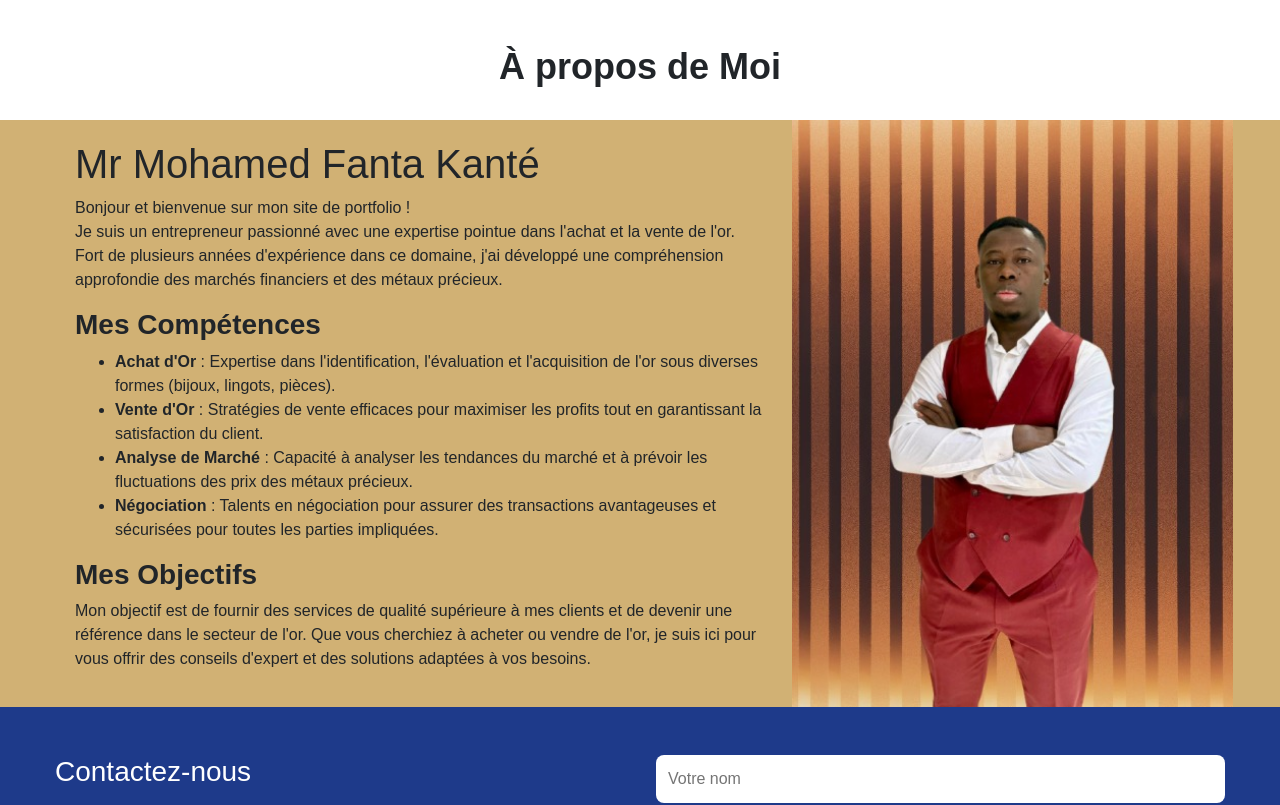
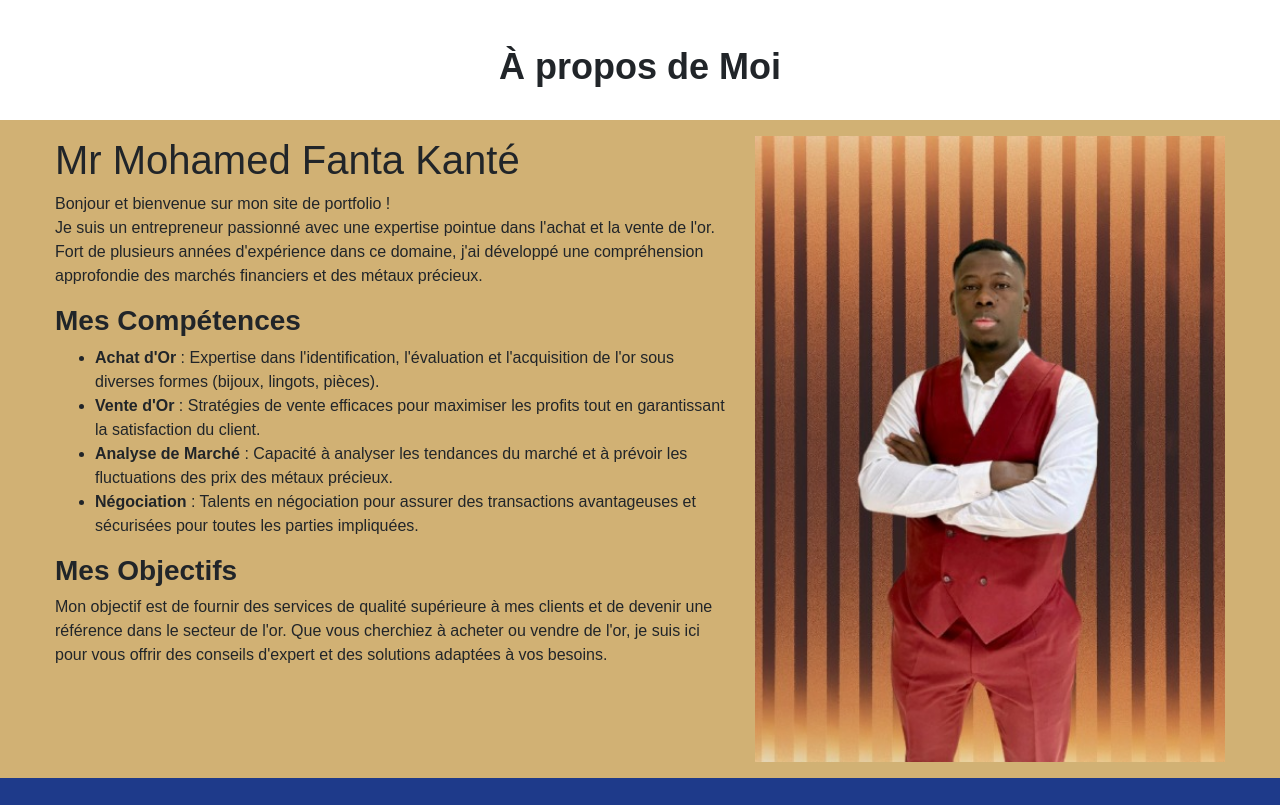
Before and after one commit to sagnofelix/kf-sarlu, a React (Create React App) app: page / in a window 1280 px wide. Shown: the part 1660-2465 px from the top of the page. Built offline with nearby package versions, Linux system fonts and the light colour scheme.

Commit message:
aligning profile image

```diff
--- a/public/index.html
+++ b/public/index.html
@@ -1,23 +1,23 @@
 <!DOCTYPE html>
-<html lang="en">
+<html lang="fr">
 
 <head>
   <meta charset="utf-8" />
-  <link rel="icon" href="%PUBLIC_URL%/favicon.ico" />
+  <!--<link rel="icon" href="%PUBLIC_URL%/favicon.ico" />-->
+  <!-- <link rel="apple-touch-icon" href="%PUBLIC_URL%/logo192.png" /> -->
+
   <link rel="stylesheet" href="https://cdn.jsdelivr.net/npm/bootstrap@4.6.0/dist/css/bootstrap.min.css"
     integrity="sha384-B0vP5xmATw1+K9KRQjQERJvTumQW0nPEzvF6L/Z6nronJ3oUOFUFpCjEUQouq2+l" crossorigin="anonymous">
 
-  <!-- <link rel="stylesheet" href="https://cdn.jsdelivr.net/npm/bootstrap@5.2.3/dist/css/bootstrap.min.css"
-      integrity="sha384-rbsA2VBKQhggwzxH7pPCaAqO46MgnOM80zW1RWuH61DGLwZJEdK2Kadq2F9CUG65" crossorigin="anonymous"> -->
   <meta name="viewport" content="width=device-width, initial-scale=1" />
   <meta name="theme-color" content="#000000" />
-  <meta name="description" content="Web site created using create-react-app" />
-  <link rel="apple-touch-icon" href="%PUBLIC_URL%/logo192.png" />
+  <meta name="description" content="Mr Mohamed Fanta Kanté, entrepreneur passionné avec une expertise pointue dans l'achat et la vente de l'or" />
   <link rel="manifest" href="%PUBLIC_URL%/manifest.json" />
   <link rel="stylesheet" href="https://cdnjs.cloudflare.com/ajax/libs/font-awesome/6.4.0/css/all.min.css"
     integrity="sha512-iecdLmaskl7CVkqkXNQ/ZH/XLlvWZOJyj7Yy7tcenmpD1ypASozpmT/E0iPtmFIB46ZmdtAc9eNBvH0H/ZpiBw=="
     crossorigin="anonymous" referrerpolicy="no-referrer" />
   <link rel="stylesheet" href="https://cdn.jsdelivr.net/npm/bootstrap-icons@1.11.3/font/bootstrap-icons.min.css">
+
   <title>KANTE & FRERES-SARLU</title>
 </head>
 
--- a/src/components/nav-bar.tsx
+++ b/src/components/nav-bar.tsx
@@ -48,7 +48,6 @@ const NavBar: React.FC = () => {
                             {/* Links */}
                             <div className="collapse navbar-collapse" id="navbarNav">
                                 <ul className="navbar-nav ml-auto">
-
                                     <li className="nav-item">
                                         <Link to="/" className="nav-link">
                                             Services
--- a/src/pages/collaboration.tsx
+++ b/src/pages/collaboration.tsx
@@ -99,15 +99,15 @@ const CollaborationPage: React.FC = () => {
     setReviews(reviews.map(review =>
       review.id === reviewId
         ? {
-            ...review,
-            [type]: review[type] + 1
-          }
+          ...review,
+          [type]: review[type] + 1
+        }
         : review
     ));
   };
 
   return (
-    <div className="max-w-2xl mx-auto p-4 bg-white rounded-lg shadow-md">
+    <div className="max-w-2xl mx-auto p-4 bg-white rounded-lg shadow-md mt-2 mb-2">
       <h2 className="text-2xl font-bold mb-4 text-center">
         Avis sur nos Transactions d'Or
       </h2>
@@ -120,12 +120,12 @@ const CollaborationPage: React.FC = () => {
             type="text"
             placeholder="Votre nom"
             value={newReview.author}
-            onChange={(e) => setNewReview({...newReview, author: e.target.value})}
+            onChange={(e) => setNewReview({ ...newReview, author: e.target.value })}
             className="border p-2 rounded"
           />
           <select
             value={newReview.transaction}
-            onChange={(e) => setNewReview({...newReview, transaction: e.target.value})}
+            onChange={(e) => setNewReview({ ...newReview, transaction: e.target.value })}
             className="border p-2 rounded"
           >
             <option value="">Type de transaction</option>
@@ -139,7 +139,7 @@ const CollaborationPage: React.FC = () => {
           <textarea
             placeholder="Votre avis..."
             value={newReview.comment}
-            onChange={(e) => setNewReview({...newReview, comment: e.target.value})}
+            onChange={(e) => setNewReview({ ...newReview, comment: e.target.value })}
             className="w-full border p-2 rounded h-24"
           ></textarea>
         </div>
@@ -151,7 +151,7 @@ const CollaborationPage: React.FC = () => {
                 key={star}
                 className={`w-6 h-6 cursor-pointer ${star <= newReview.rating ? 'text-yellow-500' : 'text-gray-300'}`}
                 fill={star <= newReview.rating ? 'currentColor' : 'none'}
-                onClick={() => setNewReview({...newReview, rating: star})}
+                onClick={() => setNewReview({ ...newReview, rating: star })}
               />
             ))}
           </div>
--- a/src/pages/home.tsx
+++ b/src/pages/home.tsx
@@ -174,10 +174,10 @@ const HomePage: FunctionComponent = () => {
 
       {/* profil section */}
       <span><h2>À propos de Moi </h2></span>
-      {/* <div className="container" id="profil" >
+      <section className="process-section py-3" id="biography">
+        <div className="container">
           <div className="row">
-      <div className="col-md-6 col-sm-12">
-          <div className="biography">
+            <div className="col-md-7 col-sm-12">
               <h1>Mr Mohamed Fanta Kanté</h1>
               <p>Bonjour et bienvenue sur mon site de portfolio ! <br />
                 Je suis un entrepreneur passionné avec une expertise pointue dans l'achat et la vente de l'or. <br />
@@ -195,37 +195,9 @@ const HomePage: FunctionComponent = () => {
                 Mon objectif est de fournir des services de qualité supérieure à mes clients et de devenir une référence dans le secteur de l'or. Que vous cherchiez à acheter ou vendre de l'or, je suis ici pour vous offrir des conseils d'expert et des solutions adaptées à vos besoins.
               </p>
             </div>
+            <div className="col-md-5 col-sm-12">
+              <img className="profilImage" src={profil} id="" alt="profil" />
             </div>
-          <div className="col-md-6 col-sm-12">
-          <img src={profil} id="profil" alt="profil"/>
-
-          </div>
-        </div>
-      </div> */}
-
-      <section className="process-section" id="biography">
-
-        <div className="container" id="biog">
-          <div className="biography">
-            <h1>Mr Mohamed Fanta Kanté</h1>
-            <p>Bonjour et bienvenue sur mon site de portfolio ! <br />
-              Je suis un entrepreneur passionné avec une expertise pointue dans l'achat et la vente de l'or. <br />
-              Fort de plusieurs années d'expérience dans ce domaine, j'ai développé une compréhension approfondie des marchés financiers et des métaux précieux.
-            </p>
-            <h3><b>Mes Compétences</b></h3>
-            <ul>
-              <li><b>Achat d'Or</b> : Expertise dans l'identification, l'évaluation et l'acquisition de l'or sous diverses formes (bijoux, lingots, pièces).</li>
-              <li><b>Vente d'Or</b> : Stratégies de vente efficaces pour maximiser les profits tout en garantissant la satisfaction du client.</li>
-              <li><b>Analyse de Marché</b> : Capacité à analyser les tendances du marché et à prévoir les fluctuations des prix des métaux précieux.</li>
-              <li><b>Négociation</b> : Talents en négociation pour assurer des transactions avantageuses et sécurisées pour toutes les parties impliquées.</li>
-            </ul>
-            <h3><b>Mes Objectifs</b></h3>
-            <p>
-              Mon objectif est de fournir des services de qualité supérieure à mes clients et de devenir une référence dans le secteur de l'or. Que vous cherchiez à acheter ou vendre de l'or, je suis ici pour vous offrir des conseils d'expert et des solutions adaptées à vos besoins.
-            </p>
-          </div>
-          <div>
-            <img src={profil} id="profil" alt="profil" />
           </div>
         </div>
       </section>
--- a/src/styles/home-style.css
+++ b/src/styles/home-style.css
@@ -363,6 +363,11 @@ footer {
     cursor: pointer;
 }
 
+.profilImage {
+    width: 100% !important;
+    height: auto;
+}
+
 /* Mobile styles */
 @media (max-width: 768px) {
 
```
Lines whose indentation alone changed are shown as unchanged.
